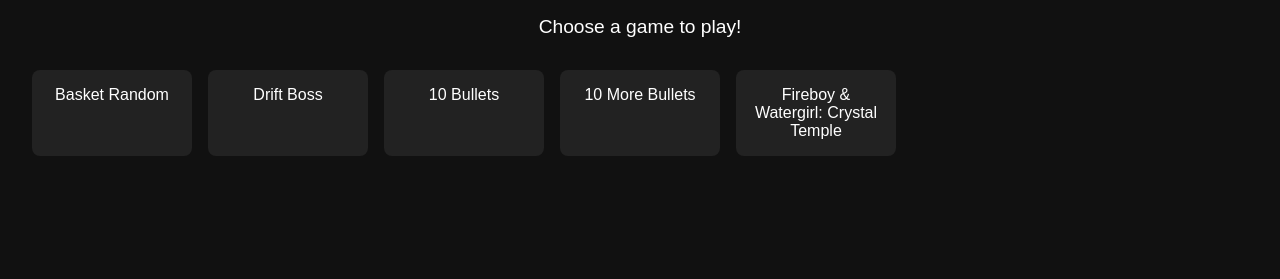
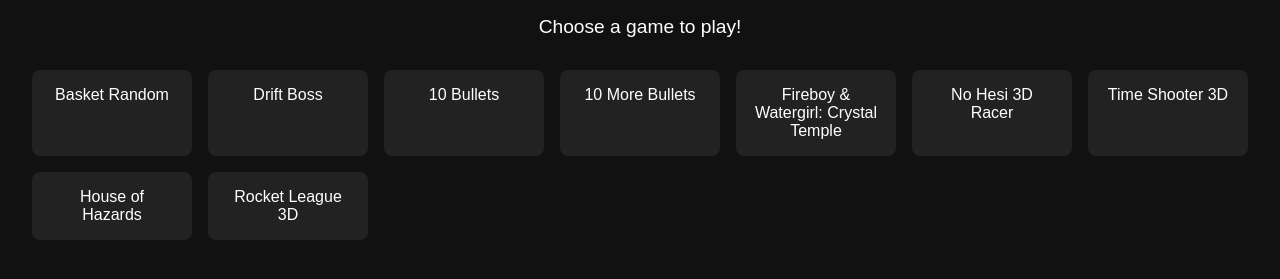
Before and after one commit to KR0nyX629/KR0NYX-games, a plain HTML site: page index.html in a window 1280 px wide. Shown: the part 135-414 px from the top of the page. Drawn offline with Linux system fonts and the light colour scheme.

Commit message:
Update index.html
Beta 1.2.1, 9 games

```diff
--- a/index.html
+++ b/index.html
@@ -135,7 +135,11 @@ const gameMap = {
   "Drift Boss": "https://kr0nyx629.github.io/VanishUB/gameX.html?url=https%3A%2F%2Fwww.hoodamath.com%2Fmobile%2Fgames%2Fdrift-boss%2Fgame.html&title=Drift%20Boss",
   "10 Bullets": "https://kr0nyx629.github.io/VanishUB/gameX.html?url=https%3A%2F%2Fbobydob.github.io%2Fg56n2et&title=10%20Bullets",
   "10 More Bullets": "https://kr0nyx629.github.io/VanishUB/gameX.html?url=https%3A%2F%2Fbobydob.github.io%2Fj73kd42o&title=10%20More%20Bullets",
-  "Fireboy & Watergirl: Crystal Temple": "https://kr0nyx629.github.io/VanishUB/gameX.html?url=https%3A%2F%2Fincrediblewebsite.github.io%2Ffbwg4%2F&title=Fireboy%20and%20Watergirl%20in%20The%20Crystal%20Temple"
+  "Fireboy & Watergirl: Crystal Temple": "https://kr0nyx629.github.io/VanishUB/gameX.html?url=https%3A%2F%2Fincrediblewebsite.github.io%2Ffbwg4%2F&title=Fireboy%20and%20Watergirl%20in%20The%20Crystal%20Temple",
+  "No Hesi 3D Racer": "https://23azostore.github.io/s5/highway-racer-3d",
+  "Time Shooter 3D": "https://htmlxm.github.io/h4/funny-shooter-2",
+  "House of Hazards": "https://htmlxm.github.io/h/house-of-hazards",
+  "Rocket League 3D": "https://htmlxm.github.io/h6/rocket-soccer-derby"
 };
 
 // Elements
```
